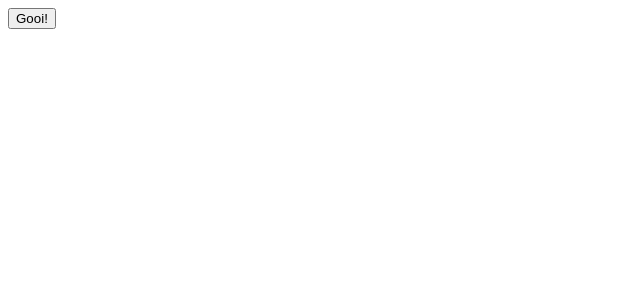
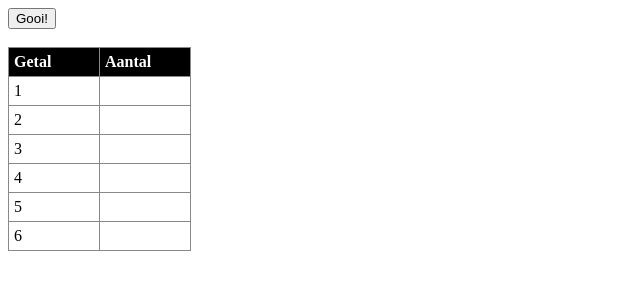
Before and after one commit to EmileJ/dobbelstenen, a plain HTML site: page index.html in a window 1280 px wide. Shown: the whole page, without its empty margins (0-640 px from the left). Drawn offline with Linux system fonts and the light colour scheme.

Commit message:
End of Assignment commit

```diff
--- a/index.html
+++ b/index.html
@@ -3,10 +3,45 @@
 <head>
     <meta charset="UTF-8">
     <meta name="viewport" content="width=device-width, initial-scale=1.0">
+    <link rel="stylesheet" href="style.css">
     <title>Opdracht 10 - Javascript dobbelstenen</title>
 </head>
 <body>
     <button id="gooi">Gooi!</button>
+    <br />
+    <br />
+    <table id="table">
+        <thead>
+            <th>Getal</th>
+            <th>Aantal</th>
+        </thead>
+        <tbody>
+            <tr>
+                <td>1</td>
+                <td></td>
+            </tr>
+            <tr>
+                <td>2</td>
+                <td></td>
+            </tr>
+            <tr>
+                <td>3</td>
+                <td></td>
+            </tr>
+            <tr>
+                <td>4</td>
+                <td></td>
+            </tr>
+            <tr>
+                <td>5</td>
+                <td></td>
+            </tr>
+            <tr>
+                <td>6</td>
+                <td></td>
+            </tr>
+        </tbody>
+    </table>
     <script src="script.js"></script>
 </body>
 </html>
--- a/script.js
+++ b/script.js
@@ -1,9 +1,8 @@
 var gooi_btn = document.getElementById("gooi")
+var table = document.getElementById("table");
 gooi_btn.addEventListener("click",gooi);
 
 function gooi(){
-    var worpen = [];
-
     const worp = {
         1:0,
         2:0,
@@ -16,8 +15,10 @@ function gooi(){
     for(i = 0; i<8; i++){
         var getal = Math.floor(Math.random() * 6)+1;
         worp[getal]++;
-        worpen[i] = getal;
     }
 
-    console.log(worp);
+    for(i = 1; i<table.rows.length; i++){
+        var row = table.rows[i];
+        row.cells[1].innerHTML = worp[i];
+    }
 }
--- /dev/null
+++ b/style.css
@@ -0,0 +1,15 @@
+table {
+    border-collapse: collapse;
+}
+
+th, td {
+    border: 1px solid #888;
+    min-width: 5em;
+    padding: 5px;
+}
+
+th {
+    color: white;
+    background-color: black;
+    text-align: left;
+}
```
